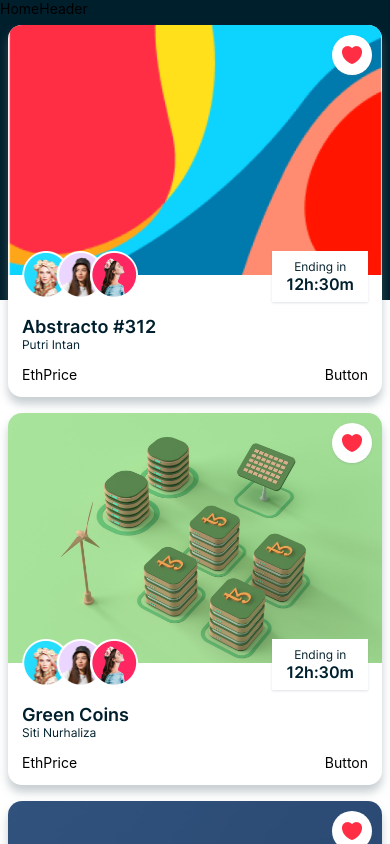
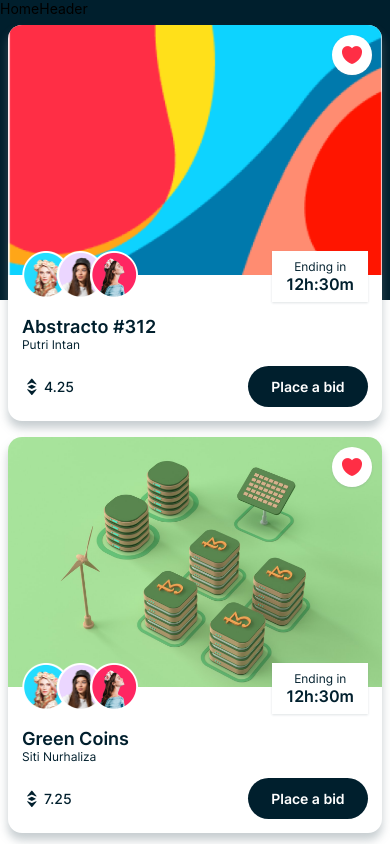
Before and after one commit to JPaul23/react_native_app, a React Native app: screen /Home in a window 390 px wide. Shown: the top 844 px of the page. Built offline with nearby package versions, Linux system fonts and the light colour scheme.

Commit message:
finishing the subInfo

```diff
--- a/components/Buton.js
+++ b/components/Buton.js
@@ -26,10 +26,26 @@
         </TouchableOpacity>
     )
 }
-export const RectButton = () => {
+export const RectButton = ({ minWidth, fontSize, handlePress, ...props }) => {
     return (
-        <View>
-            <Text>Button</Text>
-        </View>
+        <TouchableOpacity
+            style={{
+                backgroundColor: COLORS.primary,
+                borderRadius: SIZES.extraLarge,
+                minWidth: minWidth,
+                padding: SIZES.small,
+                ...props,
+            }}
+            onPress={handlePress}
+        >
+            <Text style={{
+                fontFamily: FONTS.semiBold,
+                fontSize: fontSize,
+                color: COLORS.white,
+                textAlign: 'center'
+            }}>
+                Place a bid
+            </Text>
+        </TouchableOpacity>
     )
 }
--- a/components/NFTCard.js
+++ b/components/NFTCard.js
@@ -47,7 +47,11 @@
           alignItems: 'center'
         }}>
           <EthPrice price={data.price} />
-          <RectButton />
+          <RectButton
+          minWidth={120}
+          fontSize={SIZES.font}
+          handlePress={() => navigation.navigate("Details", {data})}
+          />
         </View>
       </View>
     </View>
--- a/components/SubInfo.js
+++ b/components/SubInfo.js
@@ -24,10 +24,24 @@
     )
 }
 
-export const EthPrice = () => {
+export const EthPrice = ({ price }) => {
     return (
-        <View>
-            <Text>EthPrice</Text>
+        <View style={{
+            flexDirection: 'row',
+            alignItems: 'center'
+        }}>
+            <Image
+                source={assets.eth}
+                resizeMode='contain'
+                style={{ width: 20, height: 20, marginRight: 2 }}
+            />
+            <Text style={{
+                fontFamily: FONTS.medium,
+                fontSize: SIZES.font,
+                color: COLORS.primary
+            }}>
+                {price}
+            </Text>
         </View>
     )
 }
```
